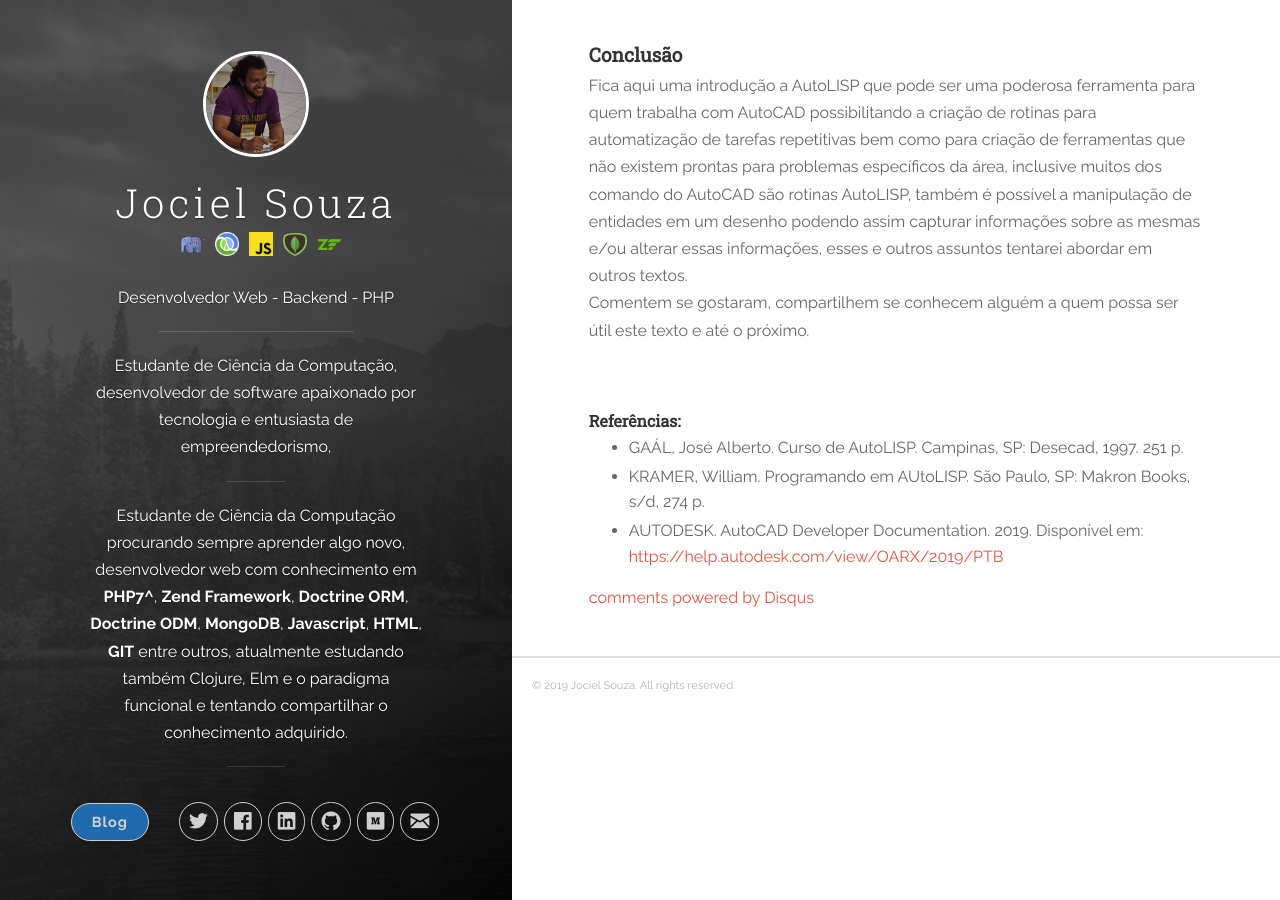
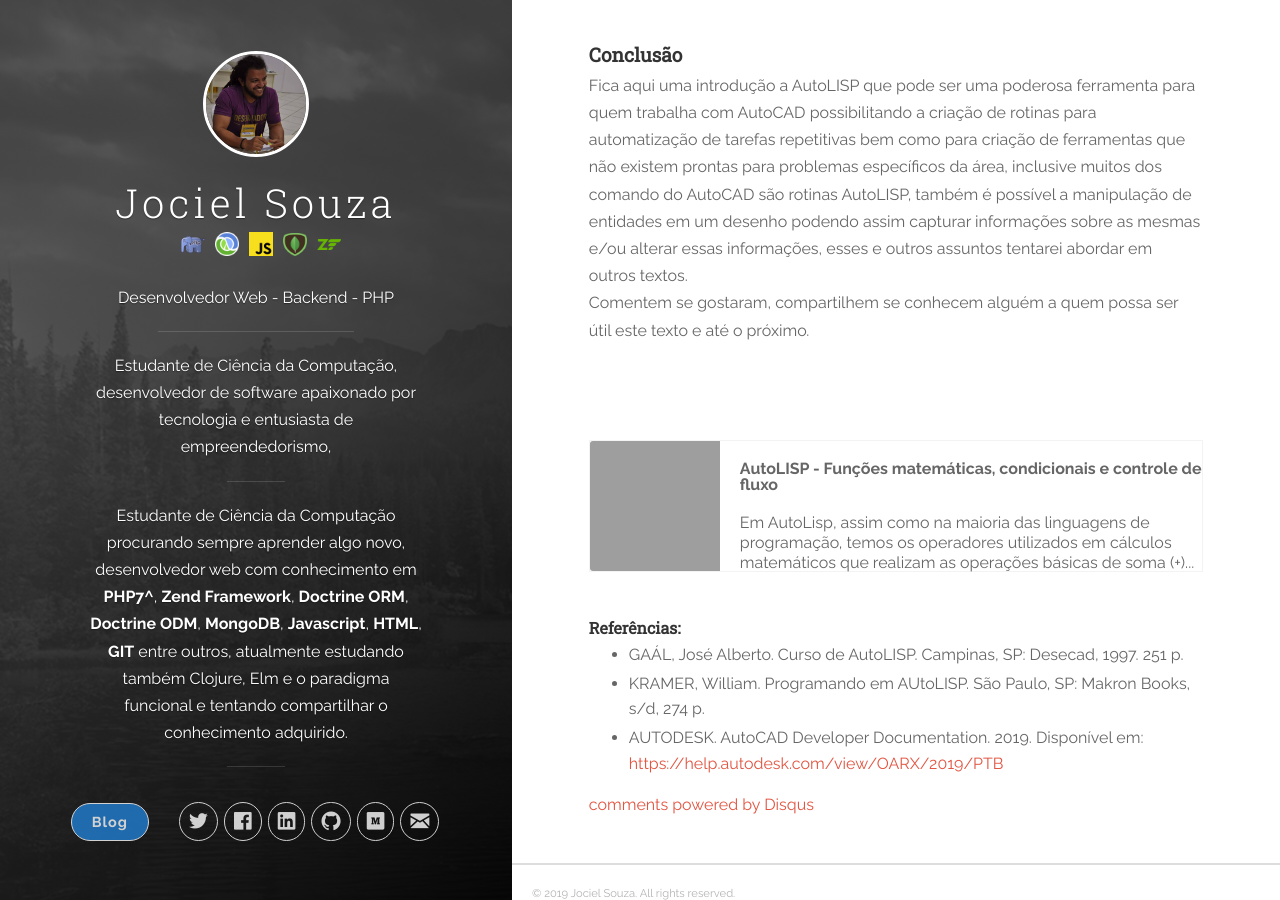
Before and after one commit to Jciel/Jciel.github.io, a Jekyll site: the page built from _posts/2019-03-14-Introdução a AutoLISP.markdown, in a window 1280 px wide and 900 px high, scrolled down 9448 px. Built offline with Jekyll 4.4.1, drawn with Linux system fonts in a browser that asks for light colours; nearby versions of some CDN libraries; comment, search, counter and statistics services are not loaded; grey boxes are pictures that could not be loaded.

Commit message:
Added references links in texts

```diff
--- a/_posts/2019-03-14-Introdução a AutoLISP.markdown
+++ b/_posts/2019-03-14-Introdução a AutoLISP.markdown
@@ -257,6 +257,22 @@ Comentem se gostaram, compartilhem se conhecem alguém a quem possa ser útil es
 
 
 <br>
+<br>
+
+<div id="ref-post">
+    <a href="{% post_url 2019-05-25-AutoLISP-funcoes-matematicas-e-condicionais %}">
+        <img src="https://upload.wikimedia.org/wikipedia/commons/0/0e/Cartesian-coordinate-system.svg">
+        <div id="link-title">
+            <strong>AutoLISP - Funções matemáticas, condicionais e controle de fluxo</strong>
+        </div>
+        <div id="link-description">
+            Em AutoLisp, assim como na maioria das linguagens de programação, temos os operadores utilizados em cálculos
+            matemáticos que realizam as operações básicas de soma (+)...
+        </div>
+    </a>
+</div>
+
+<br>
 
 ##### __Referências:__
 - GAÁL, José Alberto. Curso de AutoLISP. Campinas, SP: Desecad, 1997. 251 p.
--- a/_posts/2019-05-25-AutoLISP-funcoes-matematicas-e-condicionais.markdown
+++ b/_posts/2019-05-25-AutoLISP-funcoes-matematicas-e-condicionais.markdown
@@ -365,6 +365,7 @@ Funções condicionais provavelmente são uma das coisas mais importante e utili
 mais robusta que permite a própria rotina decidir o que fazer de acordo com uma dado digitado pelo usuário por exemplo
 ou um dado criado a partir de um cálculo matemático, podendo ser utilizada diversas funções matemáticas já existentes
 para esse cálculo, isso abre diversas possibilidades que veremos nos próximos textos.
+Comentem se gostaram, compartilhem se conhecem alguém a quem possa ser útil este texto e até o próximo.
 
 <br>
 <br>
```
